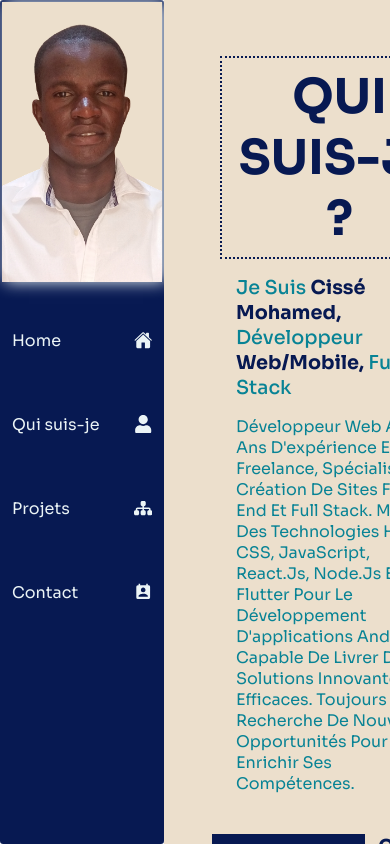
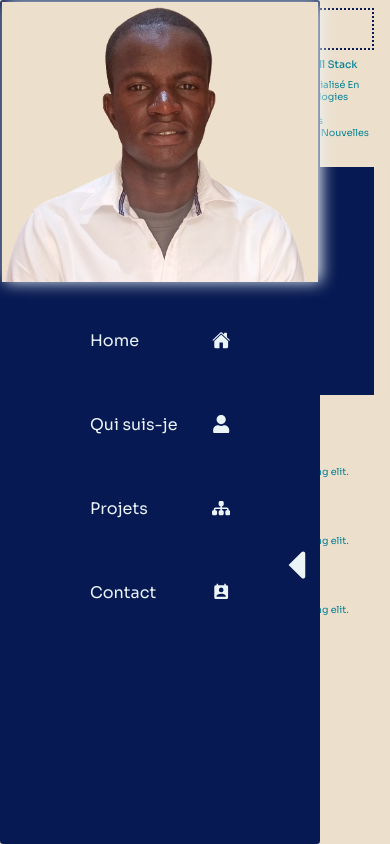
Before and after one commit to McOriginal/OriginalPortfolio, a React (Create React App) app: page / in a window 390 px wide. Built offline with nearby package versions, Linux system fonts and the light colour scheme.

Commit message:
Ajout de la section Contact

```diff
--- a/package.json
+++ b/package.json
@@ -3,12 +3,16 @@
   "version": "0.1.0",
   "private": true,
   "dependencies": {
+    "@fortawesome/fontawesome-svg-core": "^6.6.0",
+    "@fortawesome/free-solid-svg-icons": "^6.6.0",
+    "@fortawesome/react-fontawesome": "^0.2.2",
     "@testing-library/jest-dom": "^5.17.0",
     "@testing-library/react": "^13.4.0",
     "@testing-library/user-event": "^13.5.0",
     "react": "^18.3.1",
     "react-dom": "^18.3.1",
     "react-icons": "^5.3.0",
+    "react-router-dom": "^6.27.0",
     "react-scripts": "5.0.1",
     "web-vitals": "^2.1.4"
   },
--- a/public/index.html
+++ b/public/index.html
@@ -16,6 +16,10 @@
    <link href="https://fonts.googleapis.com/css2?family=Sora:wght@100..800&display=swap" rel="stylesheet">
 
    <!-- ##################### Google Font ######################### -->
+
+
+
+
 
     <!--
       manifest.json provides metadata used when your web app is installed on a
--- a/src/AboutPage.jsx
+++ b/src/AboutPage.jsx
@@ -1,15 +1,15 @@
 import classes from './AboutPage.module.css';
-import { RiGalleryFill } from "react-icons/ri";
-import { FaAppStoreIos } from "react-icons/fa";
-import { FaCode } from "react-icons/fa";
+
+
 
 export default function AboutPage(){
 
     return(
         <>
-            <div className={classes.container}>
+            <div className='container'>
+
                 <div className={classes.profile}>
-                    <h1 className={classes.title}> Qui suis-je ?</h1>
+                    <h1 className='title'> Qui suis-je ?</h1>
                 <p className={classes.name}>Je suis <span>Cissé Mohamed,</span> Développeur <span>web/mobile,</span> Full Stack </p>
 
                 <p className={classes.description}>Développeur web avec 3 ans d'expérience en freelance, spécialisé en création de sites front-end et full stack. Maîtrise des technologies HTML, CSS, JavaScript, React.js, Node.js et Flutter pour le développement d'applications Android. Capable de livrer des solutions innovantes et efficaces.
--- a/src/AboutPage.module.css
+++ b/src/AboutPage.module.css
@@ -1,30 +1,12 @@
 
-.container{
-    width: 100%;
-    height: 100%;
-}
 
-.container .profile{
-    padding: 1rem;
-    margin-bottom: 2rem ;
-}
-
-.profile .title{
-    font-size: 6rem;
-    text-align: center;
-    text-transform: uppercase;
-    padding: 1rem;
-    border: 2px dotted var(--main);
-    color: var(--main);
-    margin-bottom: 1.5rem;
-}
 
 .profile .name{
-    font-size: 2.4rem;
+    font-size: 1.5vw;
     color: var(--secondary);
     font-weight: 500;
     text-transform: capitalize;
-    margin: 2rem;
+    margin: 1vw;
 }
 
 .profile .name span{
@@ -35,59 +17,82 @@
 
 
 .profile .description{
-    font-size: 2rem;
+    font-size: 1.2vw;
     color: var(--secondary);
-    margin: 2rem;
     text-transform: capitalize;
+    margin: 0 0.8vw;
 }
 
 
-.container .box{
-    height: 40vh;
+ .box{
     display: flex;
+    height: 50%;
     justify-content: start;
     align-items: center;
+    margin-top: 2rem;
 }
 
 
-.container .box .left{
+ .box .left{
     width: 60%;
     height: 100%;
     background: var(--main);
-    display: flex;
-    justify-content: center;
-    align-items: center;
-    flex-wrap: wrap;
+    display: grid;
+    grid-template-columns: repeat(2, 1fr);
+    grid-template-rows: repeat(2, auto);
+    gap: 1vw;
 }
 
 
-.container .box .left .boxText{
-    width: 30rem;
-    height: 10rem;
-    margin: 1rem;
-    padding: 1rem;
+ .box .left .boxText{
+    padding: 0.5vw;
     display: flex;
     flex-direction: column;
     justify-content: center;
     align-items: center;
 }
 
+ .box .left .boxText{
+    padding: 0.5vw;
+    display: flex;
+    flex-direction: column;
+    justify-content: center;
+    align-items: center;
+    animation: count 2s ease-in-out ;
+}
+
+
+@keyframes count {
+    10% {
+        transform: scale(3);
+    }
+    90% {
+        transform: scale(1);
+    }
+}
+
+
 .boxText h2{
-    font-size: 5rem;
+    font-size: 2vw;
     text-align: center;
     letter-spacing: 2px;
 }
 
+
+
+
+
 .boxText p{
-    font-size: 1.7rem;
+    font-size: 1vw;
     text-transform: capitalize;
     font-weight: 500;
+    text-align: center;
 }
 
-.container .box .right{
+ .box .right{
     height: 100%;
     width: 40%;
-    margin-left: 1rem;
+    margin-left: 1vw;
     display: flex;
     flex-direction: column;
     justify-content: space-between;
@@ -95,9 +100,11 @@
 }
 
 .box .right h3{
-    font-size: 2.4rem;
+    font-size: 1.3vw;
     color: var(--main);
-    text-align: center;
+    text-align: left;
+    text-transform: capitalize;
+    text-decoration: underline;
 }
 
 
@@ -108,19 +115,120 @@
 }
 
 .box .content .icon{
-    width: 5rem;
-    height: 5rem;
+    width: 3vw;
+    height: 3vw;
     object-fit: cover;
-    margin-right: 2rem;
+    margin-right: 1vw;
 }
 
 .box .content h4{
-    font-size: 1.5rem;
-    margin-bottom: 1rem;
+    font-size: 1vw;
+    margin-bottom: 0.2vw;
     color: var(--main);
 }
 
 .box .content p{
-    font-size: 1.2rem;
+    font-size: 0.9vw;
     color: var(--secondary);
 }
+.menu{
+    display: none;
+}
+
+@media screen and (max-width: 900px) {
+     .box{
+        flex-direction: column;
+        justify-content: space-around;
+        align-items: start;
+        height: 55vh;
+
+    }
+
+    .profile .name{
+        font-size: 1.5rem;
+        text-align: center;
+    }
+
+    .profile .description{
+        font-size: 1.2rem;
+    }
+
+     .box .left{
+        width: 100%;
+    }
+
+    .boxText h2{
+        font-size: 4rem;
+    }
+
+    .boxText p{
+        font-size: 1.5rem;
+    }
+
+
+
+     .box .right{
+        margin-top: 2vw;
+        width: 100%;
+        align-items: start;
+    }
+
+    .box .right .content{
+        flex-direction: row;
+    }
+
+    .box .right h3{
+        font-size: 2.3vw;
+    }
+
+    .box .right .content h4{
+        font-size: 1.5rem;
+        margin-top: 0.8rem;
+    }
+
+    .box .right .content p{
+        font-size: 1.2rem;
+    }
+}
+
+
+@media screen and (max-width: 470px) {
+
+    .profile .name{
+        font-size: 1.3rem;
+        margin: 1rem auto;
+    }
+     .boxText h2{
+        font-size: 3rem;
+    }
+
+    .boxText p{
+        font-size: 1.1rem;
+    }
+
+    .box .right h3{
+        font-size: 1.5rem;
+        text-align: center;
+        margin: 0.4rem auto;
+    }
+
+    .box .right .content h4{
+        font-size: 1.2rem;
+    }
+
+    .box .right .content .icon{
+        width: 15vw;
+    }
+
+    .box .right .content{
+        margin: 0.4rem 0;
+    }
+
+
+
+    .menu{
+        display: block;
+        font-size: 4rem;
+        position: absolute;
+    }
+}
--- a/src/App.css
+++ b/src/App.css
@@ -18,7 +18,41 @@
   color: var(--lightcolor);
 }
 
+
+
 html{
   font-size: 0.5rem;
   scroll-behavior: smooth;
 }
+
+
+
+.container{
+    width: 90%;
+    height: 100vh;
+}
+
+
+
+.title{
+    font-size: 3.3vw;
+    text-align: center;
+    text-transform: uppercase;
+    padding: 1vw;
+    border: 2px dotted var(--main);
+    color: var(--main);
+    margin-bottom: 1.5vw;
+}
+
+
+@media screen and (max-width: 470px) {
+  .title{
+        font-size: 3rem;
+        margin-bottom: 1rem;
+    }
+
+    .container{
+        width: 100%;
+        overflow: scroll;
+    }
+}
--- /dev/null
+++ b/src/Contact.jsx
@@ -0,0 +1,65 @@
+import classes from './Contact.module.css';
+import BoxCard from './BoxCard';
+import { FaPhone } from "react-icons/fa";
+import { MdEmail } from "react-icons/md";
+import { FaMapMarkerAlt } from "react-icons/fa";
+
+
+export default function Contact(){
+
+    return (
+        <>
+        <div className='contact'>
+            <h1 className="title"> Contact</h1>
+
+            <p className={classes.text}>Prends juste <span>10 seconde</span> pour commander votre  </p>
+
+            <div className={classes.box}>
+
+            <BoxCard
+            type={"Site web"}
+            description={"Lorem ipsum dolor sit amet consectetur adipisicing elit."}
+            price1={"100 000"}
+            price2={"152"}
+            />
+
+            <BoxCard
+            type={"Application mobile"}
+            description={"Lorem ipsum dolor sit amet consectetur adipisicing elit."}
+            price1={"150 000"}
+            price2={"228"}
+            />
+
+            </div>
+
+            <div className={classes.adress}>
+                <div className={classes.item}>
+                    <div className={classes.boxIcon}>
+                    <FaPhone className={classes.icon} />
+
+                    </div>
+                    <h4> <span>+223</span> 72 11 56 99</h4>
+                </div>
+
+
+                <div className={classes.item}>
+                    <div className={classes.boxIcon}>
+                    <MdEmail className={classes.icon} />
+
+                    </div>
+                    <h4> <span>Email:</span> amedicisse1@gmail.com</h4>
+                </div>
+
+
+                <div className={classes.item}>
+                    <div className={classes.boxIcon}>
+                    <FaMapMarkerAlt className={classes.icon} />
+
+                    </div>
+                    <h4> <span>Domicile:</span> Kabala, zone universitaire</h4>
+                </div>
+            </div>
+        </div>
+        </>
+    );
+}
--- /dev/null
+++ b/src/Contact.module.css
@@ -0,0 +1,160 @@
+
+.text{
+    font-size: 2.5rem;
+    color: var(--secondary);
+    margin: 2rem auto;
+    text-align: center;
+}
+
+.text span{
+    font-size: 2.7rem;
+    color: var(--main);
+    font-weight: 600;
+}
+
+.box{
+    width: 100%;
+    padding: 1rem;
+    display: flex;
+    gap: 1rem;
+    margin-bottom: 3rem;
+}
+
+.box .card{
+    width: 20vw;
+    margin: 0.4rem auto;
+    border: 1px solid var(--bg);
+    border-radius: 1rem;
+    background: var(--main);
+    padding: 0.5rem 1rem;
+    box-shadow: 0px 2px 10px rgba(0, 0, 0, 0.7);
+    transition: all ease-in-out 0.4s;
+    animation: borderr 3s infinite;
+}
+
+@keyframes borderr {
+    0%{
+        border: 1px solid var(--bg);
+    }
+
+    50%{
+        border: 1px solid var(--btncolor);
+    }
+
+    80%{
+        border: 1px solid var(--lightcolor);
+    }
+
+
+}
+
+.box .card:hover{
+    transform: translateY(-10px);
+}
+
+.box .card h4{
+    font-size: 1.7rem;
+    color: var(--bg);
+    text-transform: capitalize;
+}
+
+.box .card p{
+    font-size: 1.3rem;
+    margin: 1rem 0;
+    letter-spacing: 1px;
+    line-height: 15px;
+    text-transform: lowercase;
+}
+
+
+.box .card h3{
+    font-size: 1.5rem;
+}
+
+ .card span{
+    color: var(--btncolor);
+    padding: 0 0.4rem;
+}
+
+
+
+.adress{
+    width: 100%;
+    display: flex;
+    flex-wrap: wrap;
+    justify-content: space-around;
+    align-items: center;
+    margin-top: 5rem;
+}
+
+.adress  .item{
+    display: flex;
+    justify-content: center;
+    align-items: center;
+    margin: 1rem;
+}
+
+.item .boxIcon{
+    width: 50px;
+    height: 50px;
+    border-radius: 50%;
+    background: var(--main);
+    text-align: center;
+    display: flex ;
+    justify-content: center;
+    align-items: center;
+    box-shadow: 1px 1px 10px rgba(0, 0, 0, 0.7);
+}
+
+.adress .item .icon{
+    font-size: 3rem;
+    margin: 0 1rem;
+}
+
+.adress .item h4{
+    font-size: 2rem;
+    text-align: center;
+    color: var(--main);
+}
+
+.item span{
+    color: var(--btncolor);
+    margin: 0 1rem;
+}
+
+
+@media screen and (max-width: 760px) {
+
+    .adress{
+        justify-content: start;
+        margin: 0.3rem;
+    }
+
+    .item .boxIcon{
+    width: 30px;
+    height: 30px;
+    }
+}
+
+
+@media screen and (max-width: 470px) {
+
+   .adress .item h4{
+    font-size: 1.3rem;
+   }
+
+   .adress .item{
+    margin: 0.4rem;
+   }
+
+   .box{
+    margin-bottom: 0;
+   }
+}
+
+
+@media screen and (max-width: 380px) {
+    .box .card{
+        width: 150px;
+    }
+}
--- a/src/Dashboard.jsx
+++ b/src/Dashboard.jsx
@@ -6,11 +6,12 @@ import { FaSitemap } from "react-icons/fa6";
 import { MdPermContactCalendar } from "react-icons/md";
 import { useState } from 'react';
 import AboutPage from './AboutPage';
-
-
+import { TiArrowSortedUp } from "react-icons/ti";
+import Contact from './Contact';
 
 export default function Dashboard(){
   const [selectedContent, setSelectedContent] = useState(<AboutPage/> );
+  const [hideDashboard, setHideDachboard] = useState(false);
 
 
   function handleContent(selectedPage){
@@ -22,23 +23,28 @@ export default function Dashboard(){
 
       <section id={classes.main}>
 
-        <div className={classes.dashboard}>
+        <div className={classes.dashboard} id={hideDashboard ? classes.dashboard_hide : classes.dashboard_displaying}>
+
             <div className={classes.boxImg}>
                 <img src="me.png" alt="cisse Mohamed" />
             </div>
+
+              <TiArrowSortedUp className={classes.arrowLeft} onClick={()=> setHideDachboard(true)} size={50} />
+
 
             <nav>
                 <ul>
                     <li><p>Home  </p> <IoHome  className={classes.icon} /> </li>
                     <li onClick={()=> handleContent(<AboutPage /> )}><p>Qui suis-je </p> <FaUser  className={classes.icon} /></li>
                     <li onClick={()=> handleContent("Mes Projets")}><p>Projets </p> <FaSitemap className={classes.icon} /> </li>
-                    <li onClick={()=> handleContent("Contacts")}><p>Contact </p> <MdPermContactCalendar className={classes.icon}  /></li>
+                    <li onClick={()=> handleContent(<Contact /> )}><p>Contact </p> <MdPermContactCalendar className={classes.icon}  /></li>
                 </ul>
             </nav>
         </div>
 
         <div className={classes.containerPage}>
 
+        <TiArrowSortedUp onClick={() => setHideDachboard(false)} className={classes.arrowRight}  size={50}/>
           {selectedContent}
         </div>
 
--- a/src/Dashboard.module.css
+++ b/src/Dashboard.module.css
@@ -13,12 +13,11 @@
 .dashboard{
     width: 40rem;
     height: 100%;
-    /* position: fixed;
-    top: 0;
-    left: 0; */
     border: 2px solid var(--main);
     border-radius: 0.4rem;
     background: var(--main);
+    z-index: 1;
+    transition: all ease 1s;
 }
 
 
@@ -79,9 +78,80 @@ li .icon{
 
 
 .containerPage{
-    width: 90%;
+    width: 100%;
     height: 100vh;
-    padding: 6rem;
+    padding: 1rem 2rem;
     color: var(--main);
     background: var(--bg);
 }
+
+.arrowLeft, .arrowRight{
+    display: none;
+}
+
+
+@media screen and (max-width: 450px) {
+
+    #main{
+        overflow: scroll;
+    }
+
+.arrowLeft{
+    display: block;
+    position: absolute;
+    right: -2%;
+    transform: rotate(-90deg);
+    bottom: 30%;
+}
+
+.arrowRight{
+    display: block;
+    position: absolute;
+    left: -3%;
+    bottom: 38%;
+    transform: rotate(90deg);
+    animation: rotation .5s infinite linear;
+}
+
+
+@keyframes rotation {
+    5%{
+        transform: rotate(30deg)
+    }
+
+    40%{
+        transform: rotate(90deg)
+    }
+    80%{
+        transform: rotate(115deg)
+    }
+}
+
+
+.dashboard{
+    position: absolute;
+}
+
+
+#dashboard_hide{
+    transform: translateX(-330px);
+}
+
+#dashboard_displaying{
+    position: absolute;
+    transform: translateX(0);
+}
+
+}
+
+
+@media screen and (max-width: 330px) {
+    .dashboard{
+        height: 120vh;
+    }
+}
+@media screen and (max-width: 250px) {
+    .dashboard{
+        height: 170vh;
+    }
+}
```
Also changed, not shown: src/BoxCard.jsx (added, +19 -0 lines), src/HomePage.jsx (+15 -3 lines), src/MenuBarIcon.jsx (added), 1 other file (tests, documents, lock files or other folders).
